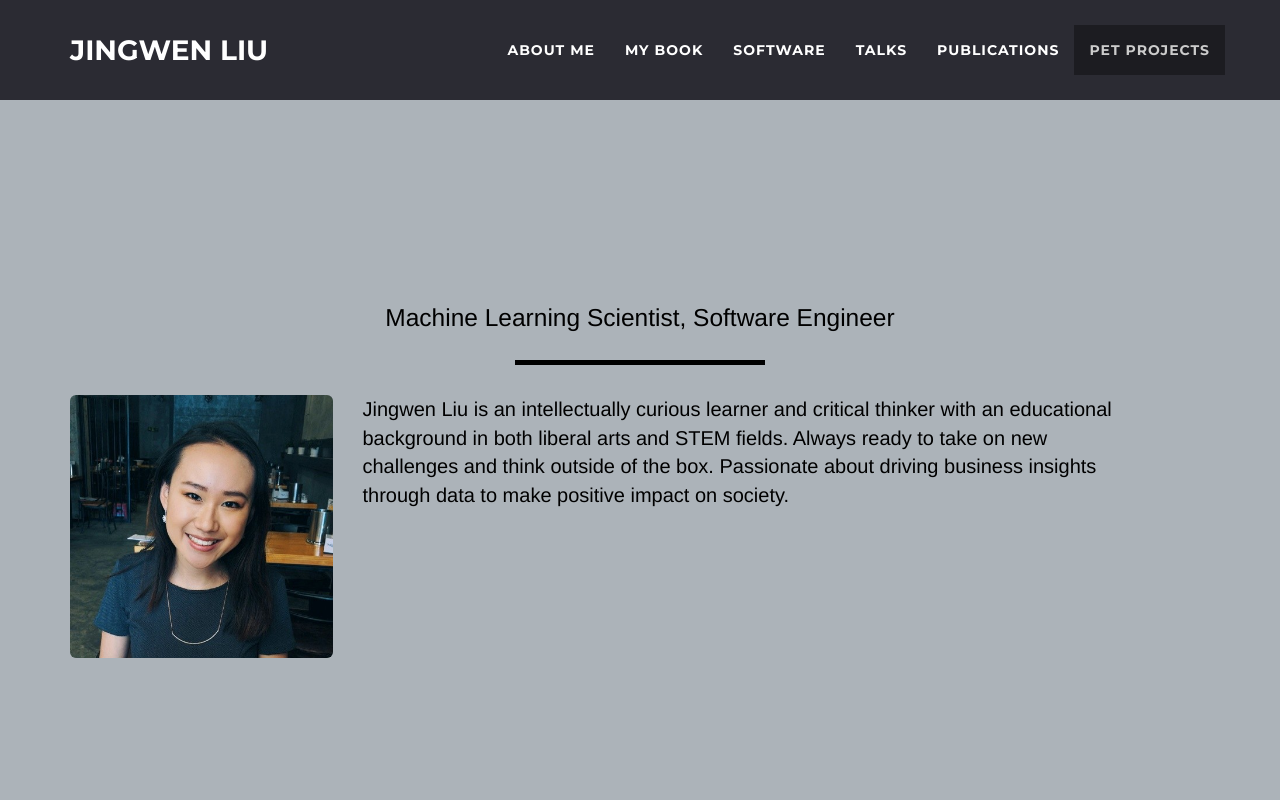
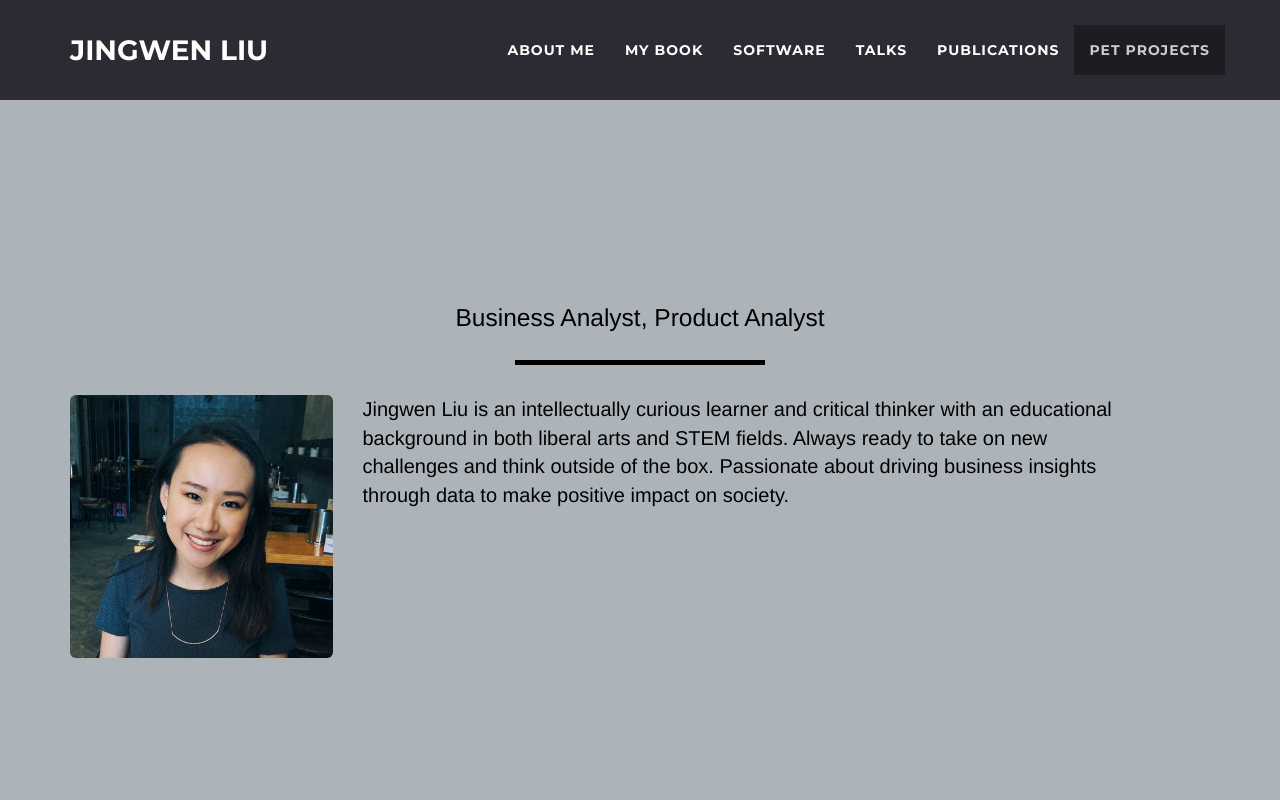
Before and after one commit to jingwen-liu/jingwen-liu.github.io, a plain HTML site: page index.html in a window 1280 px wide. Shown: the top 800 px of the page. Drawn offline with nearby package versions, Linux system fonts and the light colour scheme; files whose address does not match are found by name.

Commit message:
Update index.html

```diff
--- a/index.html
+++ b/index.html
@@ -90,7 +90,7 @@
             <div class="row">
                 <div class="col-sm-12">
                     <div class="intro-text">
-                        <span class="skills">Machine Learning Scientist, Software Engineer</span>
+                        <span class="skills">Business Analyst, Product Analyst</span>
                         <hr class="star-light">
                     </div>
                 </div>
```
